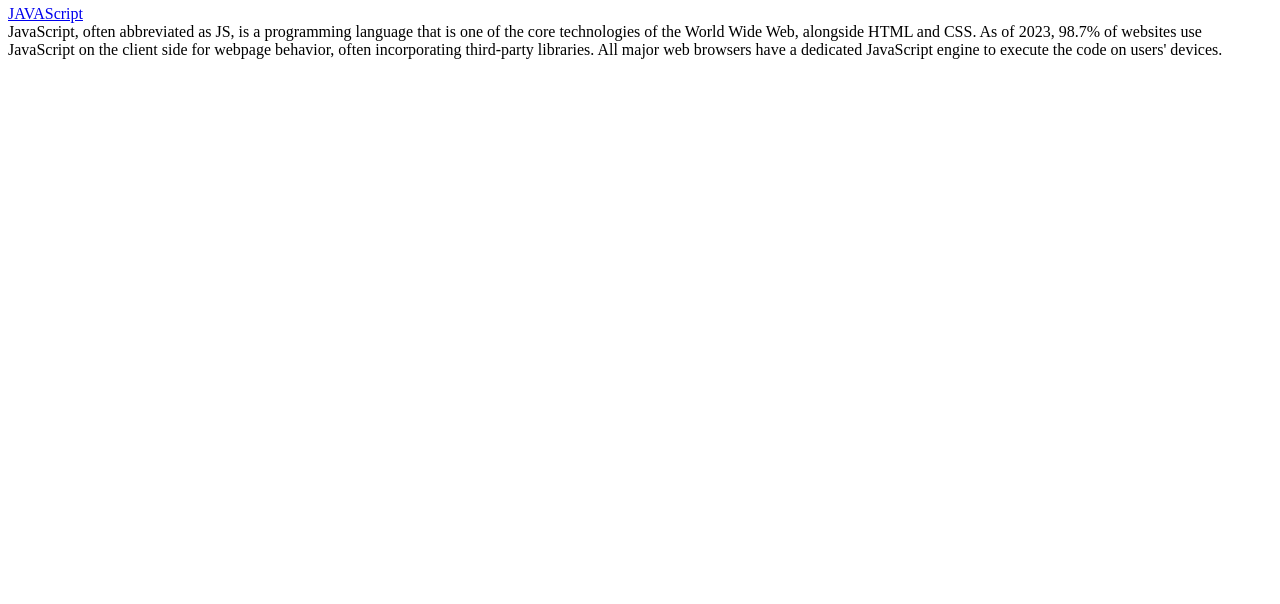
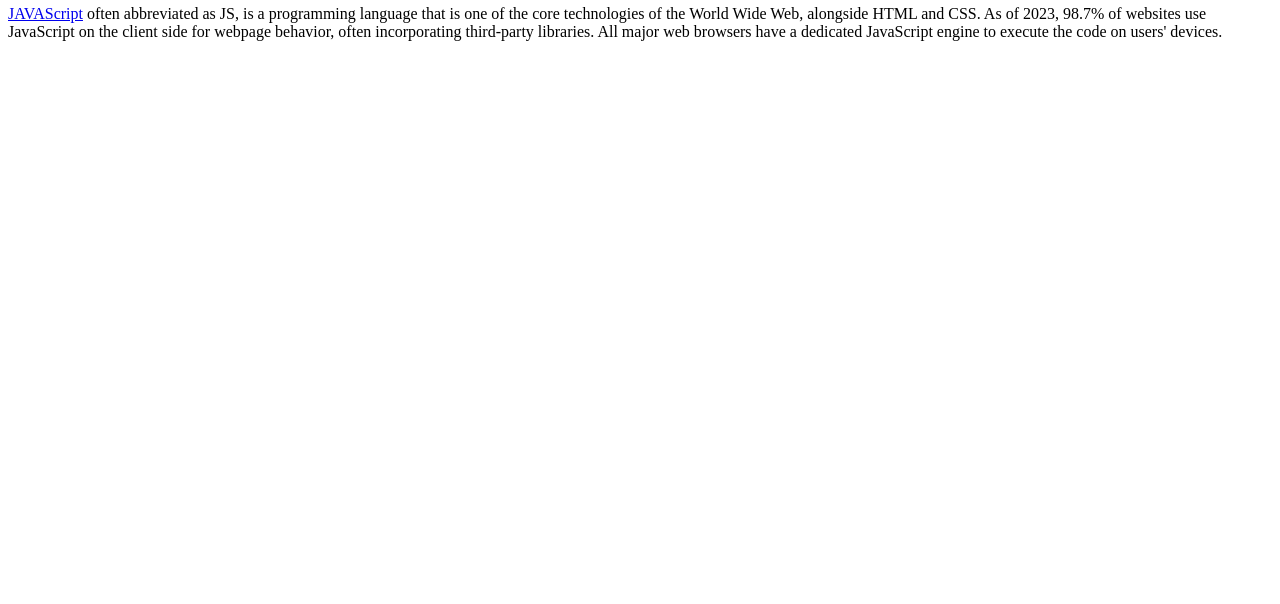
Before and after one commit to gamcong/my-first-web-site, a plain HTML site: page 3.html in a window 1280 px wide. Shown: the part 196-800 px from the top of the page. Drawn offline with Linux system fonts and the light colour scheme.

Commit message:
Add files via upload

```diff
--- a/3.html
+++ b/3.html
@@ -13,8 +13,7 @@
         <li><a href="3.html">JAVAScript</a></li>
     </ol>
     <h2>JAVAScript</h2>
-    <p><a href="https://namu.wiki/w/JavaScript" target="_blank" title="JAVAScript speicification">JAVAScript</a>
-        <br>JavaScript, often abbreviated as JS, is a programming language that is one of the core technologies of the World Wide Web, alongside HTML and CSS. As of 2023, 98.7% of websites use JavaScript on the client side for webpage behavior, often incorporating third-party libraries. All major web browsers have a dedicated JavaScript engine to execute the code on users' devices.
+    <p><a href="https://en.wikipedia.org/wiki/JavaScript" target="_blank" title="JAVAScript speicification">JAVAScript</a> often abbreviated as JS, is a programming language that is one of the core technologies of the World Wide Web, alongside HTML and CSS. As of 2023, 98.7% of websites use JavaScript on the client side for webpage behavior, often incorporating third-party libraries. All major web browsers have a dedicated JavaScript engine to execute the code on users' devices.
     </p>
 </body>
 </html>
```
Also changed, not shown: 2.html (+1 -1 lines).
